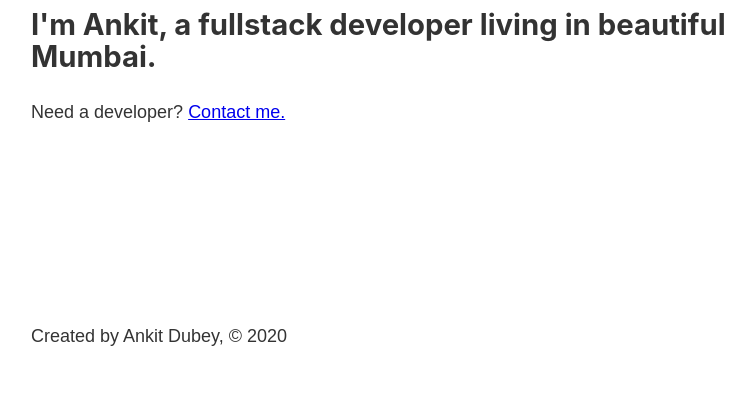
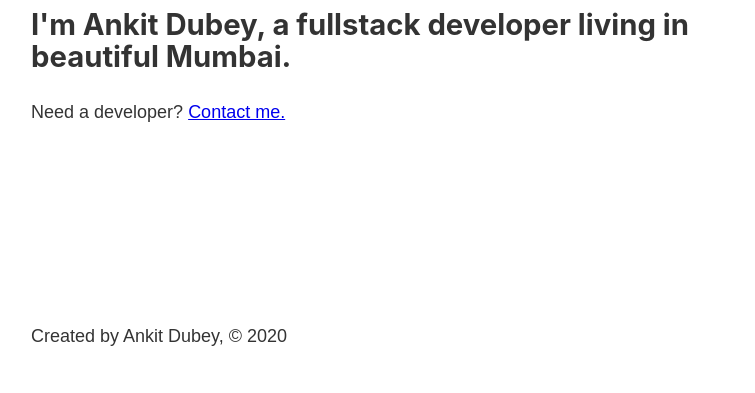
Before and after one commit to ankitdubey1902/Portfolio, a Gatsby site: page / in a window 1280 px wide. Shown: the part 407-800 px from the top of the page, without its empty margins (252-1007 px from the left). Built offline with nearby package versions, Linux system fonts and the light colour scheme; Gatsby itself is replaced by a stand-in of ours.

Commit message:
Updated Name
Updated Name

```diff
--- a/src/pages/index.js
+++ b/src/pages/index.js
@@ -9,7 +9,7 @@ const IndexPage = () => {
     <Layout>
       <Head title="Home" />
       <h1>Hello.</h1>
-      <h2>I'm Ankit, a fullstack developer living in beautiful Mumbai.</h2>
+      <h2>I'm Ankit Dubey, a fullstack developer living in beautiful Mumbai.</h2>
       <p>
         Need a developer? <Link to="/contact">Contact me.</Link>
       </p>
```
